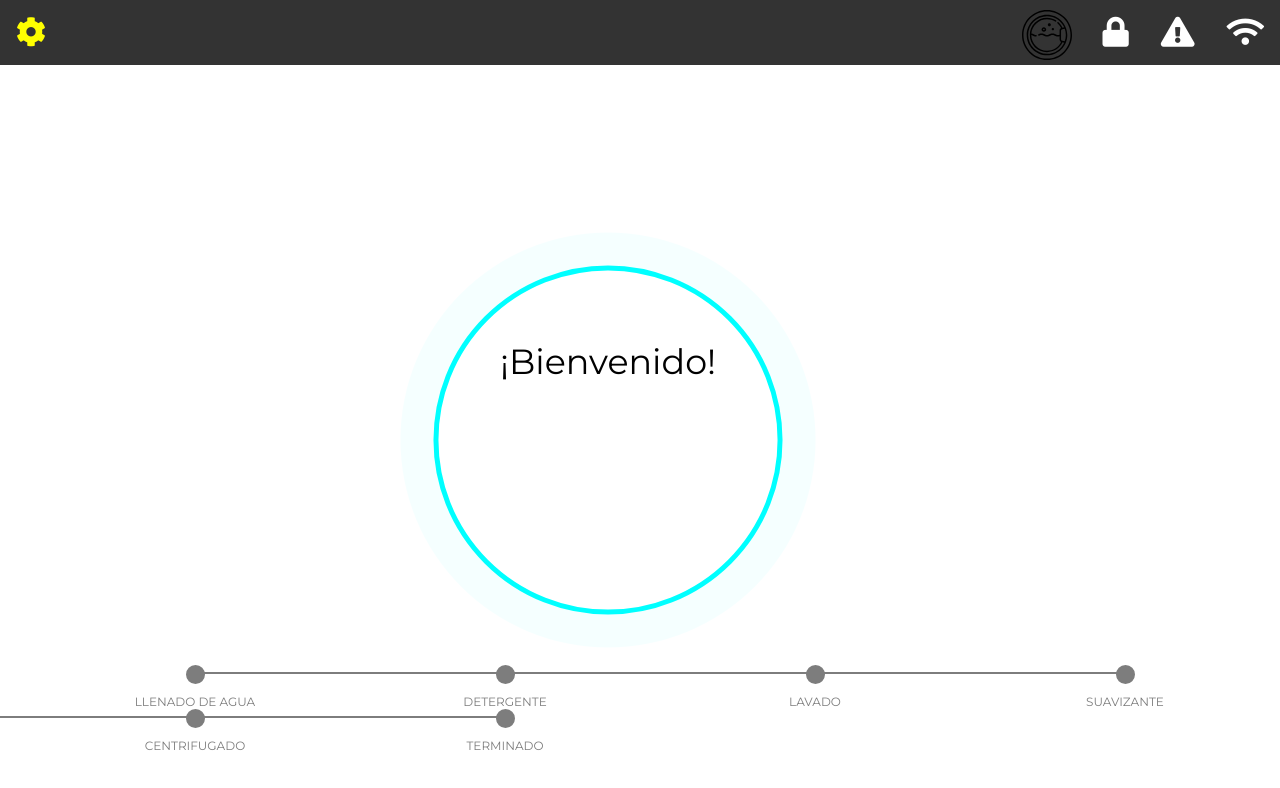
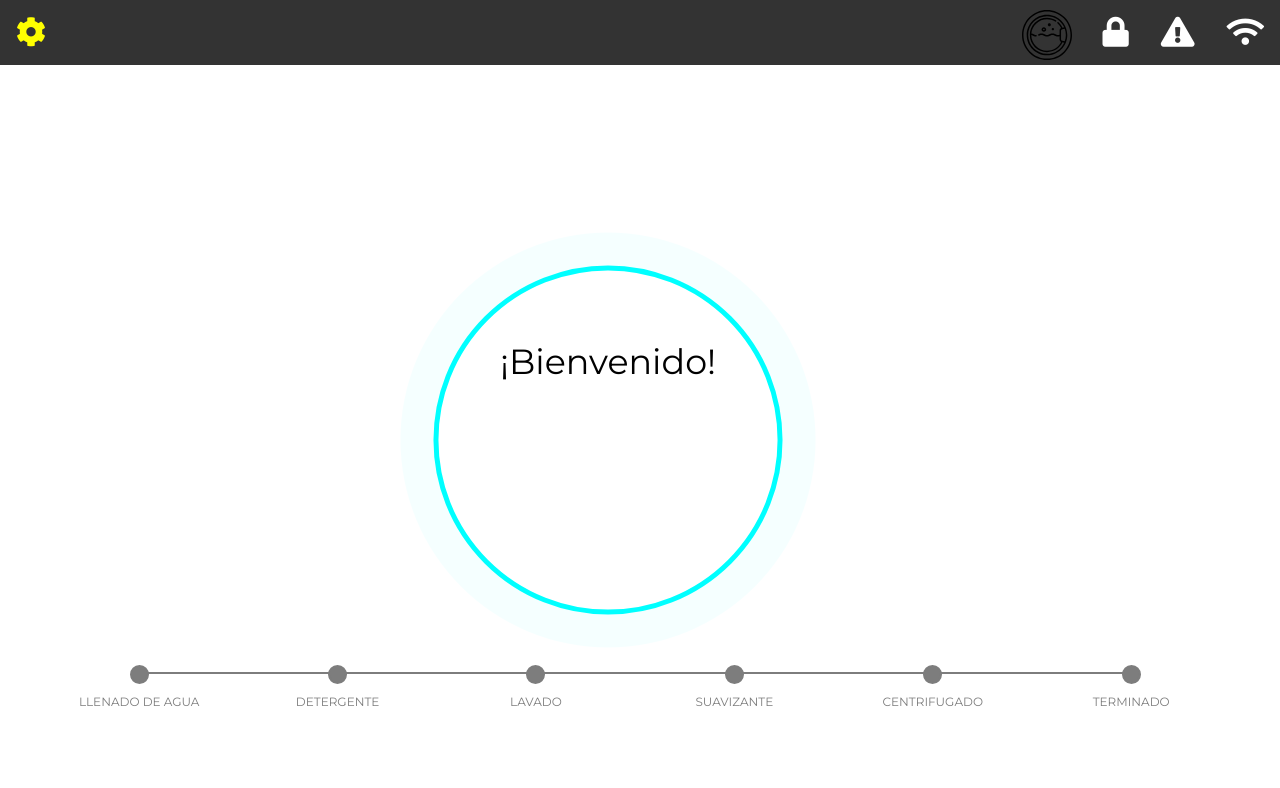
Before and after one commit to pabol139/LavaUA, a plain HTML site: page cliente/interfaz/index.html in a window 1280 px wide. Drawn offline with Linux system fonts and the light colour scheme.

Commit message:
barra fetida working

```diff
--- a/cliente/interfaz/style.css
+++ b/cliente/interfaz/style.css
@@ -723,7 +723,7 @@ small {
   }
   .progressbar li {
       list-style-type: none;
-      width: 25%;
+      width: 16%;
       float: left;
       font-size: 12px;
       position: relative;
```
